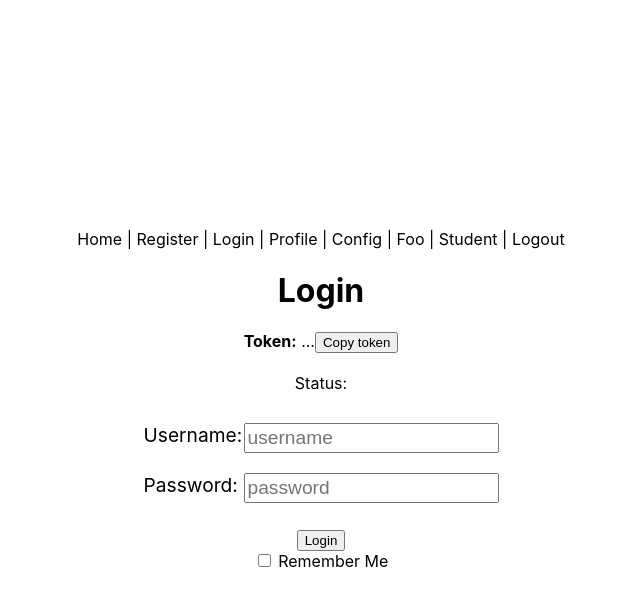
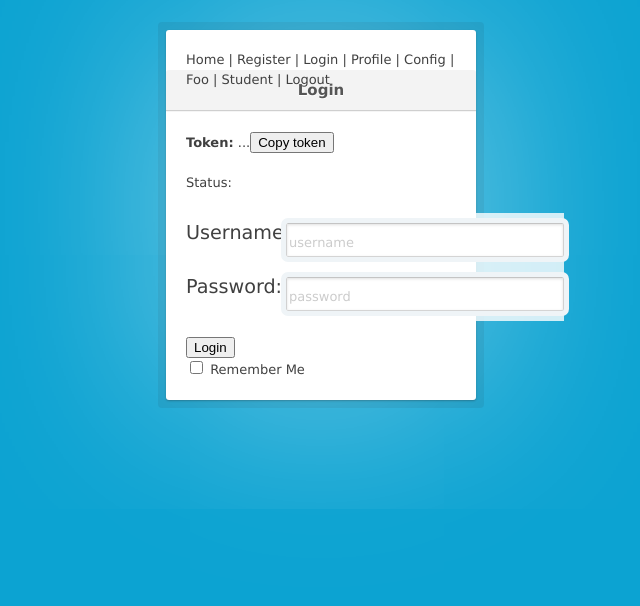
Before and after one commit to SingKup/MiniProject, a Next.js app in the folder frontend/miniproject-client/: page /login in a window 1280 px wide. Shown: the top 606 px of the page, without its empty margins (319-959 px from the left). Built offline with nearby package versions, Linux system fonts and the light colour scheme; no server answers.

Commit message:
testlogincss

```diff
--- a/frontend/miniproject-client/pages/login.js
+++ b/frontend/miniproject-client/pages/login.js
@@ -5,6 +5,7 @@ import Navbar from '../components/navbar'
 import styles from '../styles/Home.module.css'
 import axios from 'axios'
 import config from '../config/config'
+import logincss from '../styles/logincss.module.css'
 
 export default function Login({ token }) {
 
@@ -62,7 +63,7 @@ export default function Login({ token }) {
             <Head>
                 <title>Login</title>
             </Head>
-            <div className={styles.container}>
+            <div className={logincss.login}>
                 <Navbar />
                 <h1>Login</h1>
                 <div><b>Token:</b> {token.substring(0, 15)}...
```
